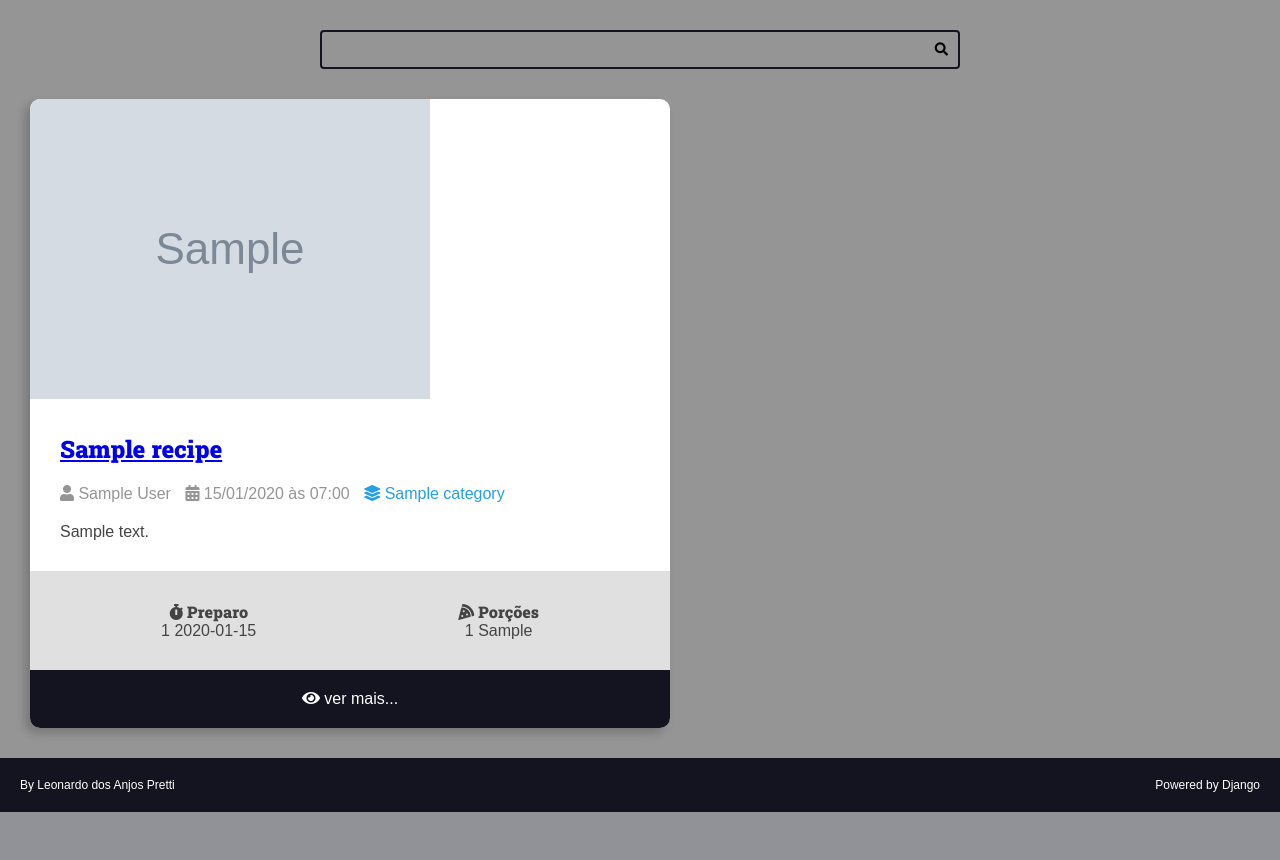
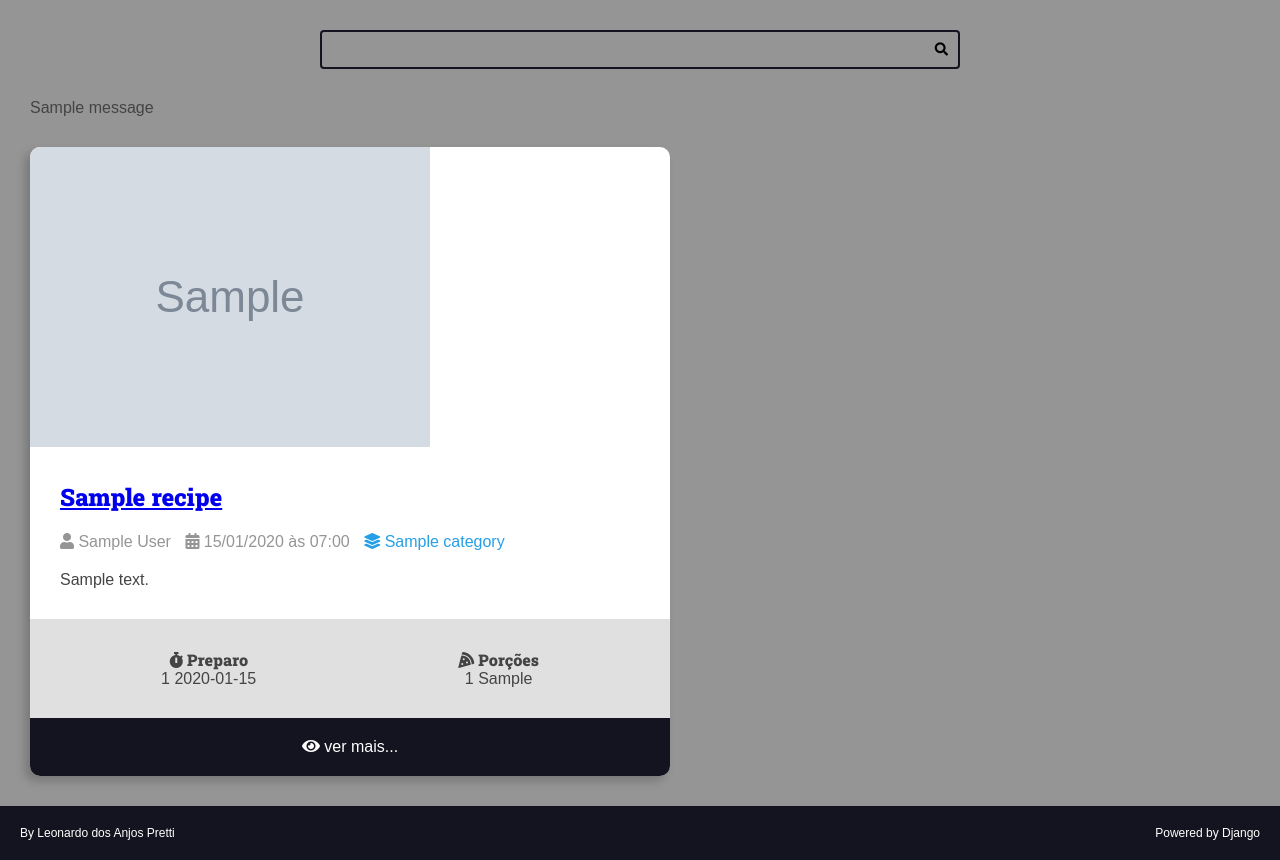
Before and after one commit to leonardoapretti/curso-django-projeto1, a Django app: template recipes/templates/recipes/pages/home.html in a window 1280 px wide. Shown: the part 113-973 px from the top of the page. Before the commit the page ends 925 px from the top, so only its background shows below. Run offline with Django 5.2, Linux system fonts and the light colour scheme; the template is opened without the code that fills it: values that come from a table or form of the project are taken from there, others are empty; tables that the repository leaves empty hold one stand-in row (values such as "Sample post"); grey boxes marked "Sample" are stand-in pictures; one stand-in notice (Sample message) is shown.

Commit message:
DJANGO MESSAGES - Iniciando a configuração do django flash messages
As contants de django.contrib.messages em conjunto com a variável MESSAGE_TAGS em settings.py servem para configurar qual a classe css será utilizada para estilizar os tipos de mensagem existentes

```diff
--- a/recipes/templates/recipes/pages/home.html
+++ b/recipes/templates/recipes/pages/home.html
@@ -1,6 +1,13 @@
 {% extends "global/base.html" %}
 {% block title %}Home{% endblock title %}
 {% block content %}
+    {% if messages %}
+        <div class="main-content center container">
+            {% for message in messages %}
+                {{message}}
+            {% endfor %}
+        </div>
+    {% endif %}
     <div class="main-content main-content-list container">
         {% for recipe in recipes %}
             {% include "recipes/partials/recipe.html" %}
--- a/recipes/views.py
+++ b/recipes/views.py
@@ -3,6 +3,7 @@ from recipes.models import Recipe
 from django.http import Http404
 from django.db.models import Q
 from utils.pagination import make_pagination
+from django.contrib import messages
 import os
 
 PER_PAGE = os.environ.get('PER_PAGE', 6)
@@ -17,6 +18,9 @@ def home(request):
         'recipes': page_obj,
         'pagination_range': pagination_range,
     }
+
+    messages.success(request, 'Que legal, funcionou!')
+
     return render(request, 'recipes/pages/home.html', context=context)
 
 
```
Also changed, not shown: project/settings.py (+10 -0 lines).
